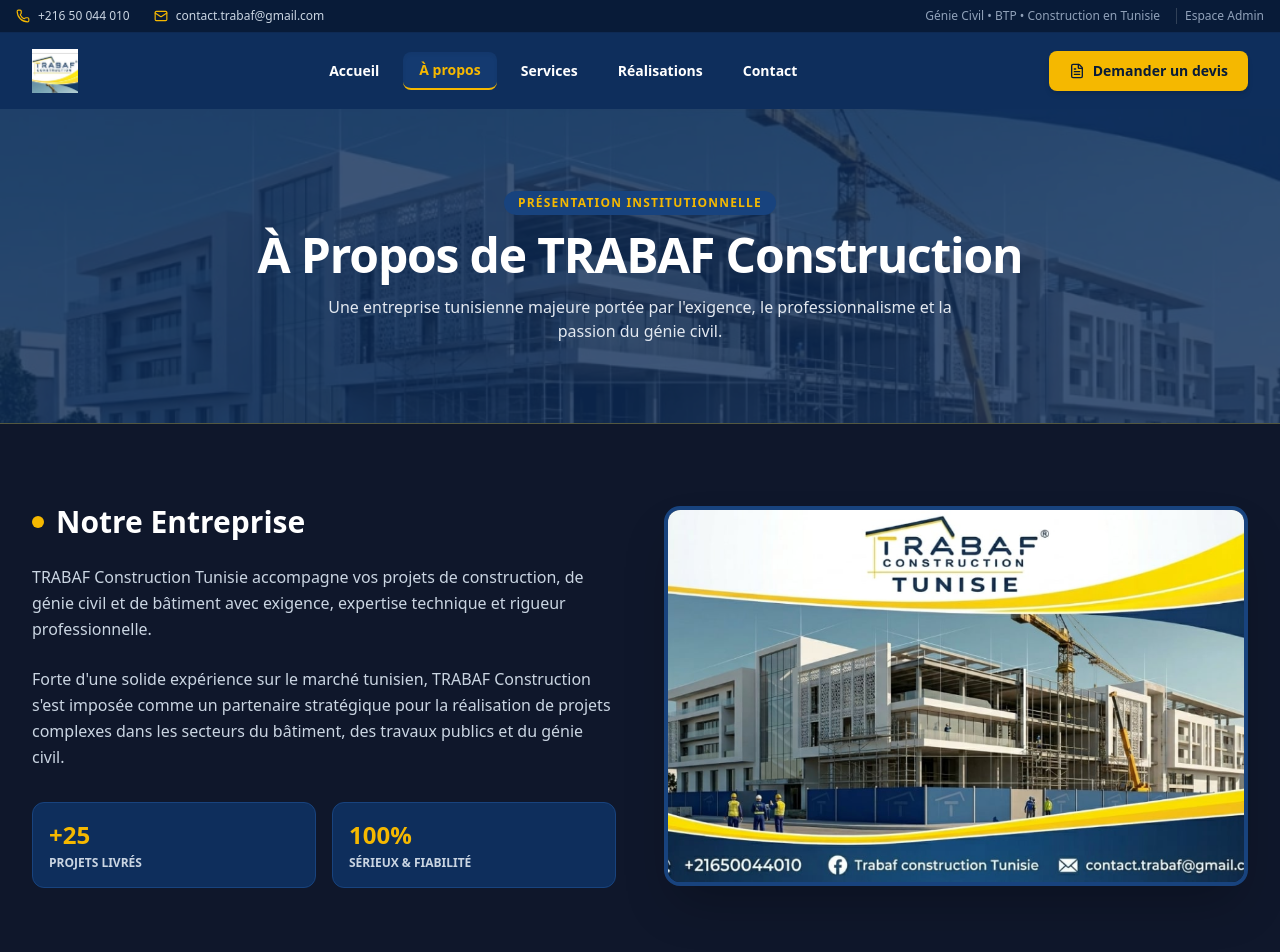
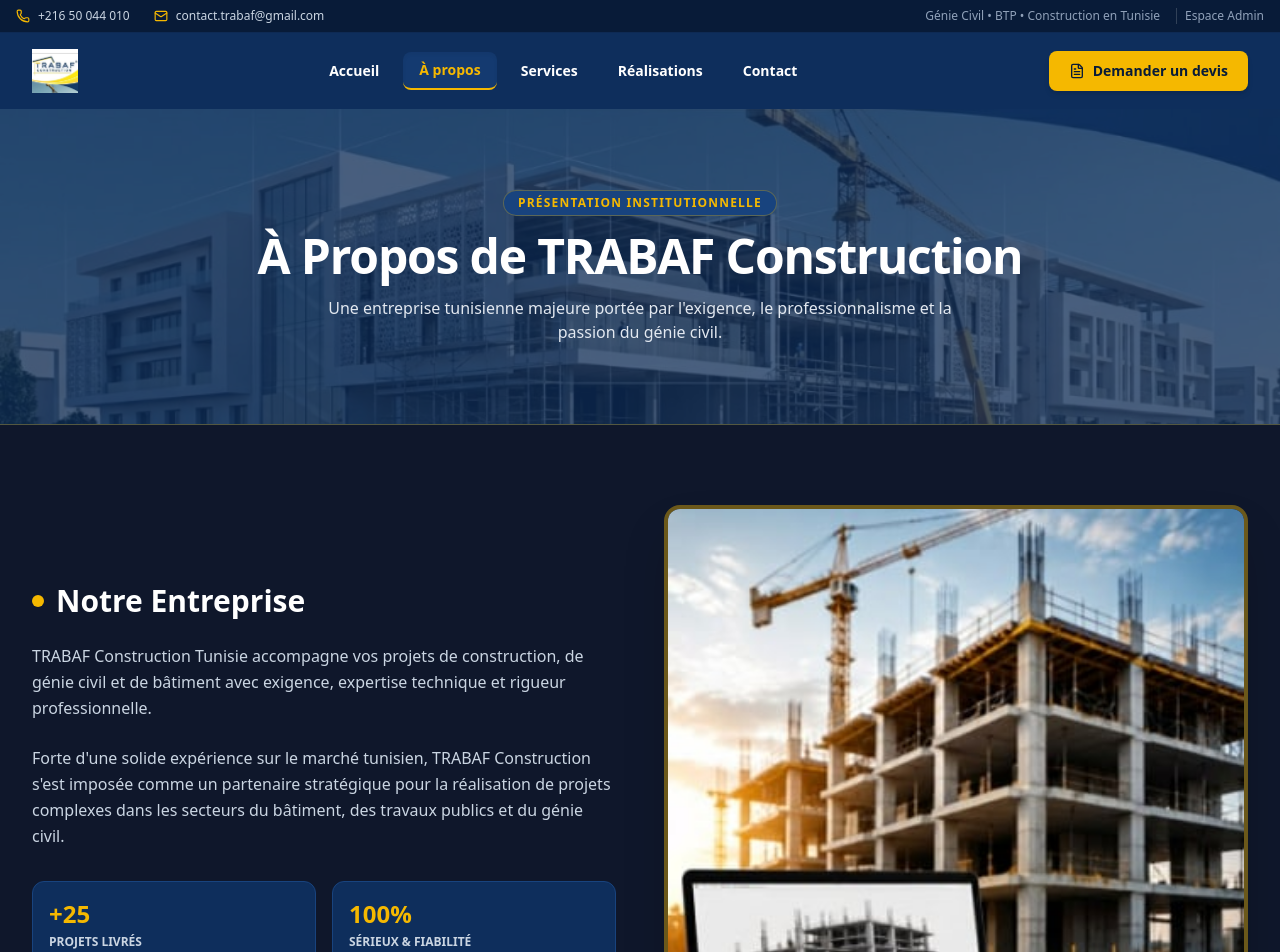
Before and after one commit to amineboukraim/trabaf-construction-tunisie, a Next.js app: page /trabaf-construction-tunisie/a-propos in a window 1280 px wide. Shown: the top 952 px of the page. Built offline with nearby package versions, Linux system fonts and the light colour scheme.

Commit message:
add_engineering_office_image_to_about_page

```diff
--- a/app/(public)/a-propos/page.tsx
+++ b/app/(public)/a-propos/page.tsx
@@ -3,6 +3,7 @@
 import Link from 'next/link';
 import { DataService } from '@/lib/data-service';
 import { Shield, Target, Compass, Award, CheckCircle2, ArrowRight } from 'lucide-react';
+import { getImagePath } from '@/lib/image-path';
 
 export const metadata = {
   title: 'À Propos de TRABAF Construction Tunisie | Expertise & Valeurs',
@@ -39,16 +40,16 @@
     <div className="bg-slate-900 text-white min-h-screen">
       {/* Page Header Banner */}
       <section className="relative py-20 bg-[#0E2E5C] border-b border-[#F5B800]/30 overflow-hidden">
-        <div className="absolute inset-0 opacity-20">
+        <div className="absolute inset-0 opacity-25">
           <Image
-            src="/images/hero_banner.jpg"
+            src={getImagePath('/images/hero_bg.png')}
             alt="Chantier TRABAF"
             fill
             className="object-cover"
           />
         </div>
         <div className="relative max-w-7xl mx-auto px-4 sm:px-6 lg:px-8 text-center space-y-4">
-          <span className="inline-block px-3.5 py-1 rounded-full bg-[#18437E] text-[#F5B800] text-xs font-extrabold uppercase tracking-widest">
+          <span className="inline-block px-3.5 py-1 rounded-full bg-[#18437E] text-[#F5B800] text-xs font-extrabold uppercase tracking-widest border border-[#F5B800]/30">
             Présentation Institutionnelle
           </span>
           <h1 className="text-4xl sm:text-5xl font-black text-white tracking-tight">
@@ -87,12 +88,14 @@
             </div>
           </div>
 
-          <div className="relative h-[380px] rounded-2xl overflow-hidden shadow-2xl border-4 border-[#18437E]">
+          {/* Official Engineering & Construction Office Image */}
+          <div className="relative h-[480px] sm:h-[540px] rounded-2xl overflow-hidden shadow-2xl border-4 border-[#F5B800]/40">
             <Image
-              src="/images/hero_bg.png"
-              alt="TRABAF Bâtiment"
+              src={getImagePath('/images/about_engineering.png')}
+              alt="Ingénierie & Chantier TRABAF Construction"
               fill
-              className="object-cover"
+              className="object-cover object-top"
+              priority
             />
           </div>
         </div>
```
Also changed, not shown: public/images/about_engineering.png (added).
